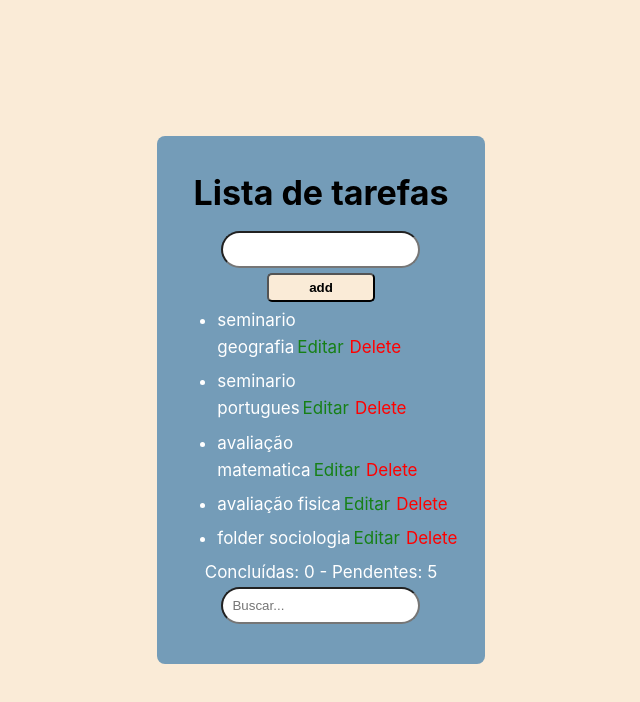
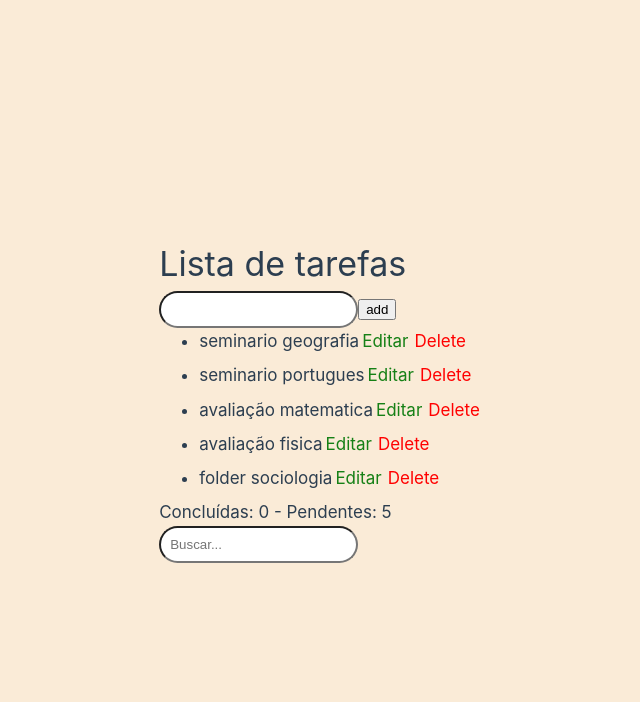
Before and after one commit to tiago-bah/tod_list, a Vue app: page / in a window 1280 px wide. Shown: the top 702 px of the page, without its empty margins (319-959 px from the left). Built offline with nearby package versions, Linux system fonts and the light colour scheme.

Commit message:
Update App.vue

```diff
--- a/src/App.vue
+++ b/src/App.vue
@@ -93,35 +93,8 @@ function editarTarefa(item) {
 .Delete{
   color: rgb(255, 0, 0);
 }
-.container{
-  justify-content: center;
-  align-items: center;
-  display: flex;
-  flex-direction: column;
-  width: 90%;
-  height: 90%;
-  background-color: rgb(116, 156, 184);
-  padding: 30px 20px 40px;
-  border-radius: 8px;
-}
-h1 {
-  color: black;
-  font-weight: bold;
-  padding: 0 0 10px;
-}
-button{
-  margin: 5px;
-  padding: 5px 40px;
-  border-radius: 5px;
-  background-color: antiquewhite;
-  font-weight: Bolder;
-}
-div{
-  color: white;
-}
-ul{
-  color: white;
-}
+
+
 li{
   padding: 0 0 7px;
 }
```
